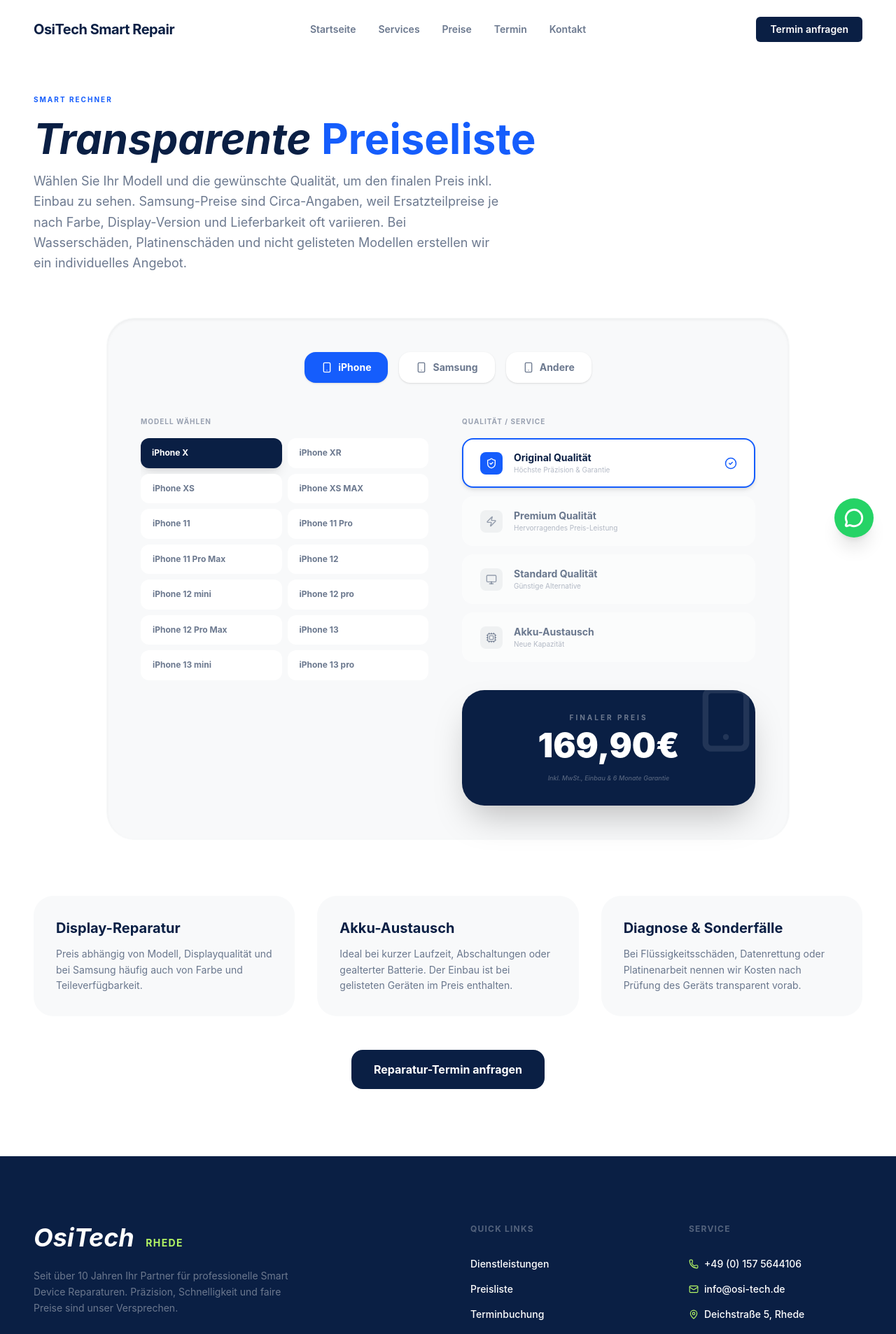
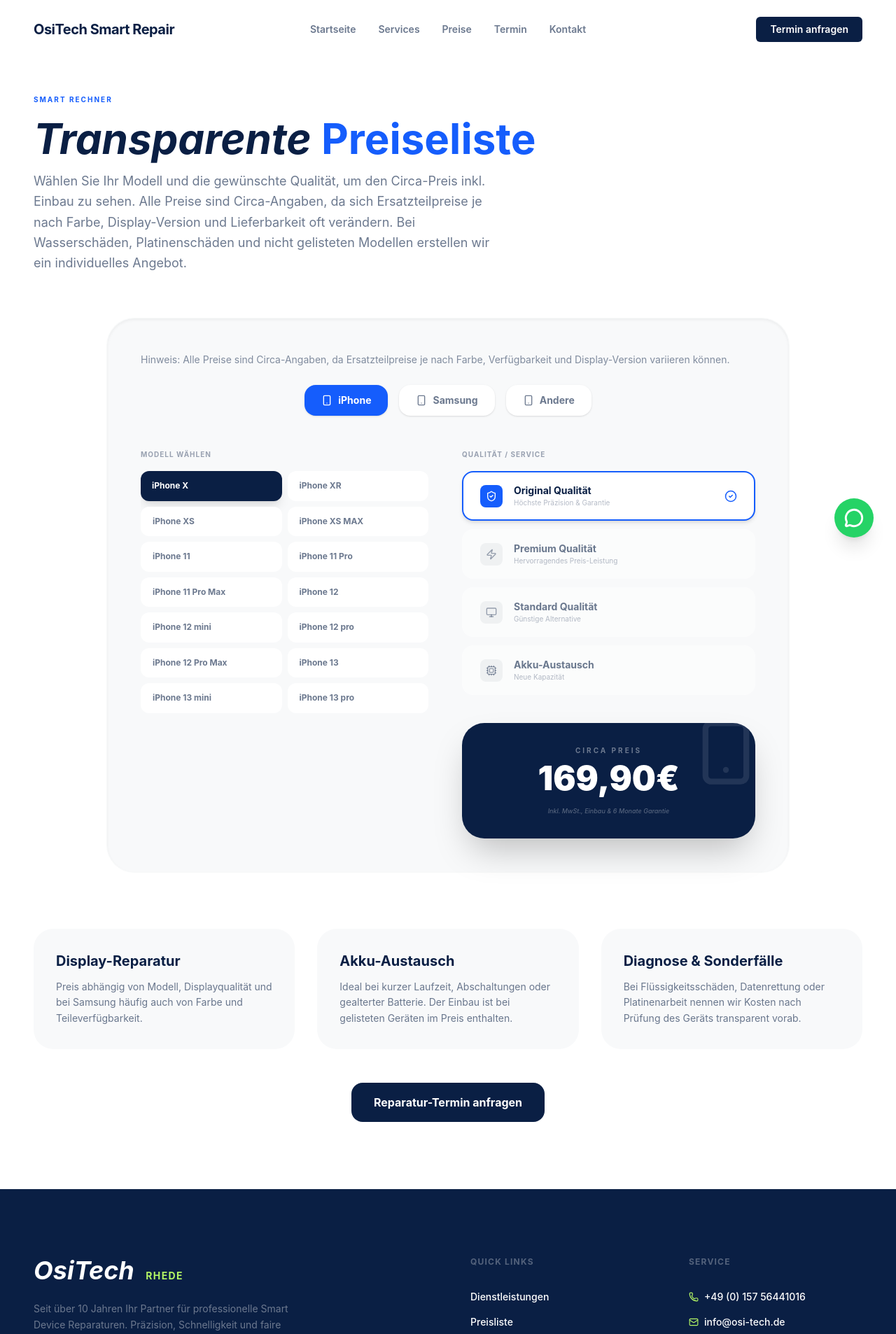
Before and after one commit to itsRevo/OSI-Tech, a Next.js app: page /prices in a window 1280 px wide. Shown: the top 1906 px of the page at 70% size. Built offline with nearby package versions, Linux system fonts and the light colour scheme.

Commit message:
update circa preise und nummer

```diff
--- a/src/app/contact/page.tsx
+++ b/src/app/contact/page.tsx
@@ -49,7 +49,7 @@
                 </div>
                 <div>
                   <h4 className="font-bold text-xl mb-1">Telefon</h4>
-                  <p className="text-brand-navy/60">0157 5644106</p>
+                  <p className="text-brand-navy/60">0157 56441016</p>
                 </div>
               </div>
               <div className="flex items-start">
--- a/src/app/impressum/page.tsx
+++ b/src/app/impressum/page.tsx
@@ -21,7 +21,7 @@
           </div>
           <div>
             <h2 className="text-xl font-bold text-brand-navy mb-4">Kontakt:</h2>
-            <p>Telefon: 0157 5644106</p>
+            <p>Telefon: 0157 56441016</p>
             <p>E-Mail: info@osi-tech.de</p>
           </div>
           <div>
--- a/src/app/prices/page.tsx
+++ b/src/app/prices/page.tsx
@@ -22,10 +22,10 @@
           Transparente <span className="text-blue-600 not-italic">Preiseliste</span>
         </h1>
         <p className="text-brand-navy/60 mt-4 max-w-2xl text-lg leading-relaxed">
-          Wählen Sie Ihr Modell und die gewünschte Qualität, um den finalen
-          Preis inkl. Einbau zu sehen. Samsung-Preise sind Circa-Angaben, weil
+          Wählen Sie Ihr Modell und die gewünschte Qualität, um den Circa-Preis
+          inkl. Einbau zu sehen. Alle Preise sind Circa-Angaben, da sich
           Ersatzteilpreise je nach Farbe, Display-Version und Lieferbarkeit oft
-          variieren. Bei Wasserschäden, Platinenschäden und nicht gelisteten
+          verändern. Bei Wasserschäden, Platinenschäden und nicht gelisteten
           Modellen erstellen wir ein individuelles Angebot.
         </p>
       </div>
--- a/src/components/layout/Footer.tsx
+++ b/src/components/layout/Footer.tsx
@@ -107,7 +107,7 @@
             <ul className="space-y-4 text-sm font-medium">
               <li className="flex items-center">
                 <Phone size={14} className="mr-2 text-brand-lime" /> +49 (0) 157
-                5644106
+                56441016
               </li>
               <li className="flex items-center">
                 <Mail size={14} className="mr-2 text-brand-lime" />
--- a/src/components/pricing/PricingTable.tsx
+++ b/src/components/pricing/PricingTable.tsx
@@ -156,6 +156,10 @@
 
   return (
     <div className="bg-brand-grey rounded-[40px] p-8 md:p-12 shadow-inner border border-brand-grey/50">
+      <p className="text-brand-navy/50 text-sm leading-relaxed mb-6">
+        Hinweis: Alle Preise sind Circa-Angaben, da Ersatzteilpreise je nach
+        Farbe, Verfügbarkeit und Display-Version variieren können.
+      </p>
       <div className="flex justify-center flex-wrap gap-4 mb-12">
         {brands.map((brand) => (
           <button
@@ -195,7 +199,7 @@
             </div>
             {selectedBrand === 'samsung' && (
               <p className="mt-5 text-xs leading-relaxed text-brand-navy/50">
-                Hinweis: Samsung-Preise sind Circa-Angaben. Ersatzteilpreise
+                Hinweis: Alle Preise sind Circa-Angaben. Ersatzteilpreise
                 variieren häufig und können je nach Farbe, Lieferbarkeit und
                 Display-Version abweichen.
               </p>
@@ -253,7 +257,7 @@
                   </div>
                 ) : null}
                 <div className="text-[10px] font-bold tracking-[0.3em] text-white/40 mb-2 uppercase">
-                  {selectedBrand === 'samsung' ? 'CIRCA PREIS' : 'FINALER PREIS'}
+                  CIRCA PREIS
                 </div>
                 <div className="text-5xl font-black">
                   {selectedBrand === 'samsung' && currentData.prefix
```
